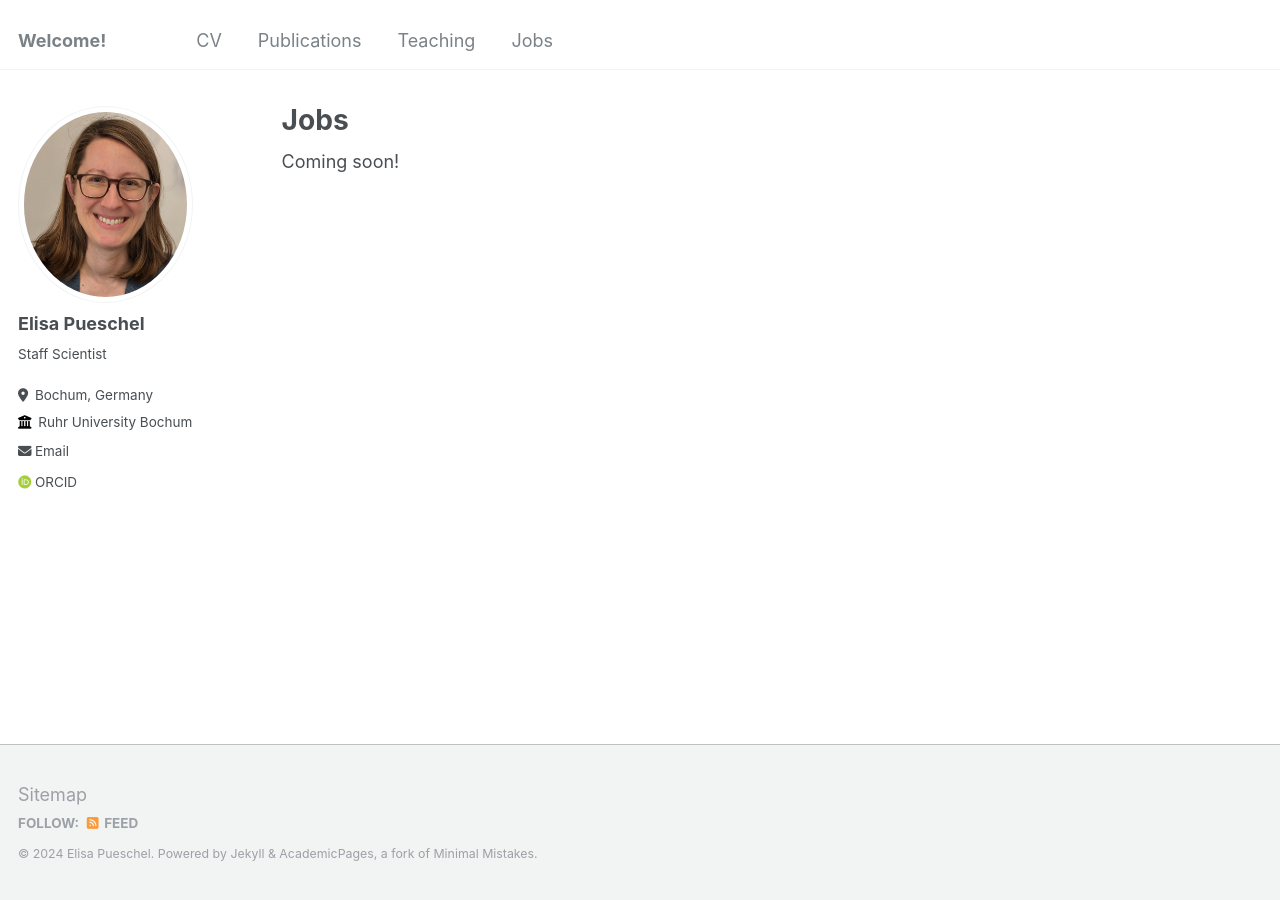
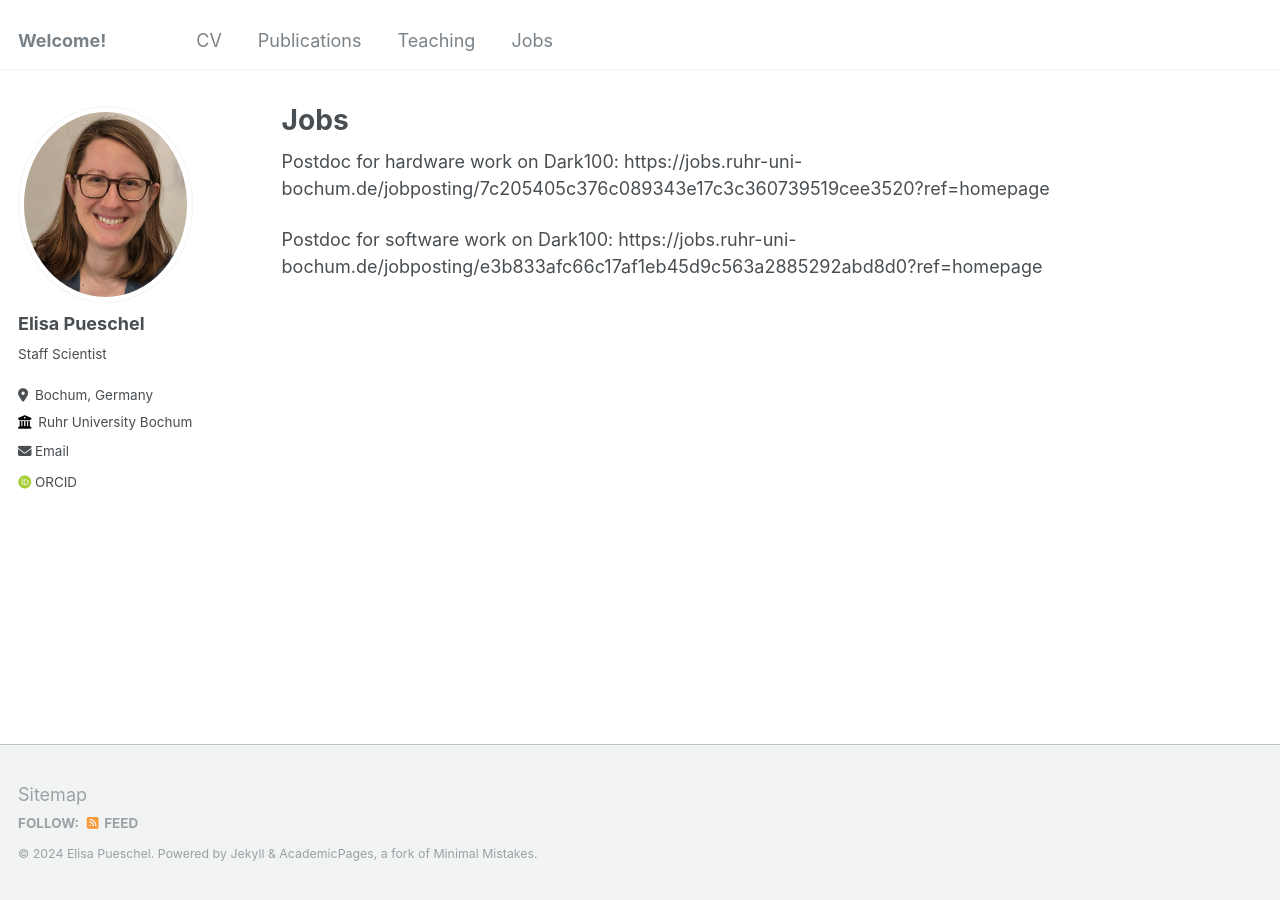
Before and after one commit to epuesche/epuesche.github.io, a Jekyll site: the page built from _pages/jobs.md, in a window 1280 px wide. Built offline with Jekyll 4.4.1, drawn with Linux system fonts in a browser that asks for light colours; some web fonts are replaced.

Commit message:
Update jobs.md

```diff
--- a/_pages/jobs.md
+++ b/_pages/jobs.md
@@ -4,4 +4,8 @@ permalink: /jobs/
 author_profile: true
 ---
 
-Coming soon!
+Postdoc for hardware work on Dark100:
+https://jobs.ruhr-uni-bochum.de/jobposting/7c205405c376c089343e17c3c360739519cee3520?ref=homepage
+
+Postdoc for software work on Dark100:
+https://jobs.ruhr-uni-bochum.de/jobposting/e3b833afc66c17af1eb45d9c563a2885292abd8d0?ref=homepage
```
